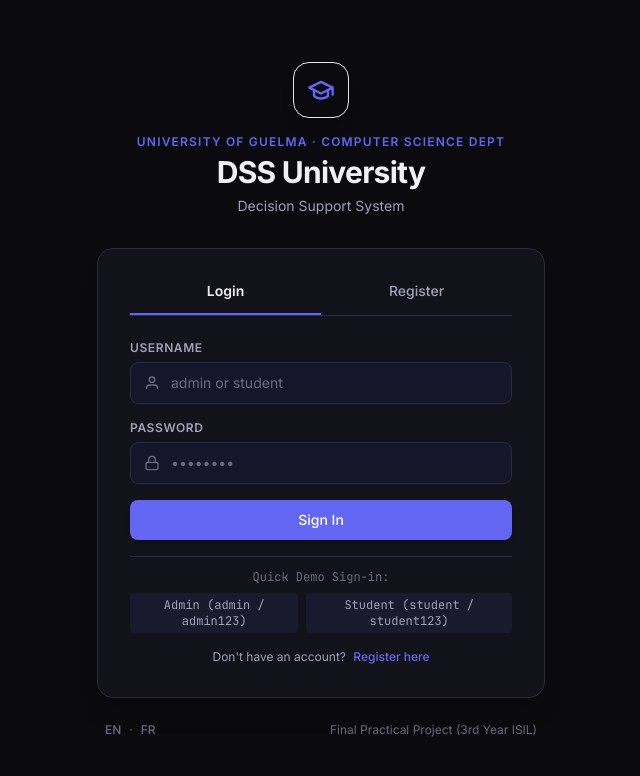
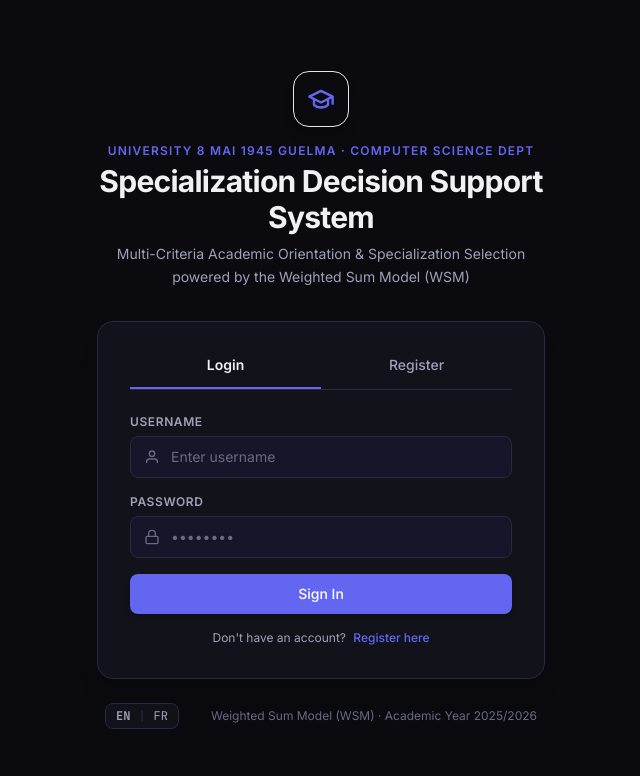
Before and after one commit to jalilbeka/TP-FINAL-DSS1, a PHP site: page / in a window 1280 px wide. Shown: the top 776 px of the page, without its empty margins (319-959 px from the left). Run offline with PHP 8.4, Linux system fonts and the light colour scheme; some libraries are stand-ins or nearby versions.

Commit message:
fix: resolve auth tab indicator bug and refine login/register branding

```diff
--- a/assets/css/style.css
+++ b/assets/css/style.css
@@ -408,6 +408,31 @@ textarea:focus-visible {
   transform: scaleX(1);
 }
 
+/* ----- Auth Screen Tabs ----- */
+.auth-tab {
+  flex: 1;
+  padding-bottom: 0.75rem;
+  font-size: 0.875rem;
+  font-weight: 500;
+  color: var(--text-secondary);
+  border: none;
+  border-bottom: 2px solid transparent;
+  background: transparent;
+  text-align: center;
+  cursor: pointer;
+  transition: all var(--transition-base);
+}
+
+.auth-tab:hover {
+  color: var(--text-primary);
+}
+
+.auth-tab.active {
+  color: var(--text-primary);
+  font-weight: 600;
+  border-bottom-color: var(--accent-primary);
+}
+
 /* ----- Loading Spinner ----- */
 .spinner {
   display: inline-block;
--- a/assets/js/app.js
+++ b/assets/js/app.js
@@ -165,6 +165,13 @@ const app = (() => {
     if (btnEn) btnEn.classList.toggle('font-bold', lang === 'en');
     if (btnFr) btnFr.classList.toggle('text-[var(--accent-primary)]', lang === 'fr');
     if (btnFr) btnFr.classList.toggle('font-bold', lang === 'fr');
+
+    const authBtnEn = document.getElementById('auth-lang-en');
+    const authBtnFr = document.getElementById('auth-lang-fr');
+    if (authBtnEn) authBtnEn.classList.toggle('text-[var(--accent-primary)]', lang === 'en');
+    if (authBtnEn) authBtnEn.classList.toggle('font-bold', lang === 'en');
+    if (authBtnFr) authBtnFr.classList.toggle('text-[var(--accent-primary)]', lang === 'fr');
+    if (authBtnFr) authBtnFr.classList.toggle('font-bold', lang === 'fr');
   }
 
   /* ----------------------------------------------------------
@@ -1490,6 +1497,14 @@ const app = (() => {
       updateLangButtons();
       renderActiveTab();
     });
+    document.getElementById('auth-lang-en')?.addEventListener('click', () => {
+      i18n.setLanguage('en');
+      updateLangButtons();
+    });
+    document.getElementById('auth-lang-fr')?.addEventListener('click', () => {
+      i18n.setLanguage('fr');
+      updateLangButtons();
+    });
 
     // Check session
     window.auth.checkSession();
--- a/assets/js/i18n.js
+++ b/assets/js/i18n.js
@@ -5,8 +5,10 @@
 const translations = {
   en: {
     /* Auth */
-    'auth.title': 'DSS University',
-    'auth.subtitle': 'Decision Support System',
+    'auth.badge': 'University 8 Mai 1945 Guelma · Computer Science Dept',
+    'auth.title': 'Specialization Decision Support System',
+    'auth.subtitle': 'Multi-Criteria Academic Orientation & Specialization Selection powered by the Weighted Sum Model (WSM)',
+    'auth.footer_note': 'Weighted Sum Model (WSM) · Academic Year 2025/2026',
     'auth.login': 'Login',
     'auth.register': 'Register',
     'auth.username': 'Username',
@@ -156,8 +158,10 @@ const translations = {
 
   fr: {
     /* Auth */
-    'auth.title': 'DSS Université',
-    'auth.subtitle': "Système d'Aide à la Décision",
+    'auth.badge': 'Université 8 Mai 1945 Guelma · Dépt. Informatique',
+    'auth.title': "Système d'Aide à la Décision d'Orientation",
+    'auth.subtitle': "Système d'orientation académique multicritère basé sur le modèle de somme pondérée (WSM) pour évaluer et classer les spécialités universitaires",
+    'auth.footer_note': 'Modèle de Somme Pondérée (WSM) · Année Académique 2025/2026',
     'auth.login': 'Connexion',
     'auth.register': "S'inscrire",
     'auth.username': "Nom d'utilisateur",
--- a/index.php
+++ b/index.php
@@ -3,8 +3,8 @@
 <head>
   <meta charset="UTF-8">
   <meta name="viewport" content="width=device-width, initial-scale=1.0">
-  <meta name="description" content="Decision Support System for University Specialization Selection - University of Guelma - ISIL 3rd Year">
-  <title>DSS University — Specialization Selection</title>
+  <meta name="description" content="Multi-Criteria Decision Support System for University Specialization Selection - University 8 Mai 1945 Guelma">
+  <title>Specialization Decision Support System — Univ. Guelma</title>
 
   <!-- Google Fonts: Inter & JetBrains Mono -->
   <link rel="preconnect" href="https://fonts.googleapis.com">
@@ -69,14 +69,14 @@
             <path d="M6 12v5c3 3 9 3 12 0v-5"/>
           </svg>
         </div>
-        <div class="text-xs uppercase tracking-widest text-[var(--accent-primary)] font-semibold mb-1">
-          University of Guelma · Computer Science Dept
+        <div class="text-xs uppercase tracking-widest text-[var(--accent-primary)] font-semibold mb-1" data-i18n="auth.badge">
+          University 8 Mai 1945 Guelma · Computer Science Dept
         </div>
         <h1 class="text-3xl font-bold tracking-tight text-[var(--text-primary)]" data-i18n="auth.title">
-          DSS University
+          Specialization Decision Support System
         </h1>
-        <p class="text-sm text-[var(--text-secondary)] mt-1.5" data-i18n="auth.subtitle">
-          Decision Support System for Specialization Selection
+        <p class="text-sm text-[var(--text-secondary)] mt-2 leading-relaxed" data-i18n="auth.subtitle">
+          Multi-Criteria Academic Orientation & Specialization Selection powered by the Weighted Sum Model (WSM)
         </p>
       </div>
 
@@ -84,10 +84,10 @@
       <div class="bg-[var(--bg-secondary)] border border-[var(--border-default)] rounded-2xl p-6 sm:p-8 shadow-xl backdrop-blur-sm">
         <!-- Auth Tabs (Login / Register) -->
         <div class="flex border-b border-[var(--border-default)] mb-6">
-          <button id="auth-tab-login" type="button" class="flex-1 pb-3 text-sm font-semibold text-[var(--text-primary)] border-b-2 border-[var(--accent-primary)] transition-all">
+          <button id="auth-tab-login" type="button" class="auth-tab active">
             <span data-i18n="auth.login">Login</span>
           </button>
-          <button id="auth-tab-register" type="button" class="flex-1 pb-3 text-sm font-medium text-[var(--text-secondary)] hover:text-[var(--text-primary)] border-b-2 border-transparent transition-all">
+          <button id="auth-tab-register" type="button" class="auth-tab">
             <span data-i18n="auth.register">Register</span>
           </button>
         </div>
@@ -104,7 +104,7 @@
               </span>
               <input type="text" id="login-username" required autocomplete="username"
                 class="w-full pl-10 pr-3.5 py-2.5 bg-[var(--bg-input)] border border-[var(--border-default)] rounded-lg text-sm text-[var(--text-primary)] placeholder-[var(--text-muted)] focus:border-[var(--accent-primary)] focus:ring-1 focus:ring-[var(--accent-primary)] focus:outline-none transition-colors"
-                placeholder="admin or student">
+                placeholder="Enter username">
             </div>
           </div>
 
@@ -125,21 +125,6 @@
           <button type="submit" class="w-full mt-2 py-2.5 px-4 bg-[var(--accent-primary)] hover:bg-[var(--accent-primary-hover)] text-white font-medium rounded-lg text-sm shadow-md hover:shadow-lg shadow-[var(--accent-primary)]/20 transition-all flex items-center justify-center gap-2">
             <span data-i18n="auth.login_btn">Sign In</span>
           </button>
-
-          <!-- Demo Quick-Fill Buttons -->
-          <div class="pt-3 border-t border-[var(--border-default)] text-center">
-            <span class="text-xs text-[var(--text-muted)] block mb-2 font-mono">Quick Demo Sign-in:</span>
-            <div class="flex items-center justify-center gap-2">
-              <button type="button" onclick="document.getElementById('login-username').value='admin';document.getElementById('login-password').value='admin123';"
-                class="text-xs px-2.5 py-1 rounded bg-[var(--bg-tertiary)] hover:bg-[var(--border-default)] text-[var(--text-secondary)] hover:text-[var(--text-primary)] font-mono transition-colors">
-                Admin (admin / admin123)
-              </button>
-              <button type="button" onclick="document.getElementById('login-username').value='student';document.getElementById('login-password').value='student123';"
-                class="text-xs px-2.5 py-1 rounded bg-[var(--bg-tertiary)] hover:bg-[var(--border-default)] text-[var(--text-secondary)] hover:text-[var(--text-primary)] font-mono transition-colors">
-                Student (student / student123)
-              </button>
-            </div>
-          </div>
 
           <p class="text-center text-xs text-[var(--text-secondary)] mt-4">
             <span data-i18n="auth.no_account">Don't have an account?</span>
@@ -196,14 +181,14 @@
         </form>
       </div>
 
-      <!-- Language & Theme Bar on Auth Screen -->
+      <!-- Language & Project Information Bar on Auth Screen -->
       <div class="flex items-center justify-between text-xs text-[var(--text-muted)] mt-6 px-2">
-        <div class="flex items-center gap-2">
-          <button id="auth-lang-en" onclick="i18n.setLanguage('en');location.reload();" class="hover:text-[var(--text-primary)] font-medium">EN</button>
-          <span>·</span>
-          <button id="auth-lang-fr" onclick="i18n.setLanguage('fr');location.reload();" class="hover:text-[var(--text-primary)] font-medium">FR</button>
+        <div class="flex items-center bg-[var(--bg-secondary)] border border-[var(--border-default)] rounded-lg p-0.5 text-xs font-mono">
+          <button id="auth-lang-en" type="button" class="px-2 py-0.5 rounded transition-colors text-[var(--text-secondary)] hover:text-[var(--text-primary)]">EN</button>
+          <span class="text-[var(--border-default)]">|</span>
+          <button id="auth-lang-fr" type="button" class="px-2 py-0.5 rounded transition-colors text-[var(--text-secondary)] hover:text-[var(--text-primary)]">FR</button>
         </div>
-        <span>Final Practical Project (3rd Year ISIL)</span>
+        <span data-i18n="auth.footer_note">Weighted Sum Model (WSM) · Academic Year 2025/2026</span>
       </div>
     </div>
   </div>
```
Also changed, not shown: assets/js/auth.js (+27 -16 lines).
